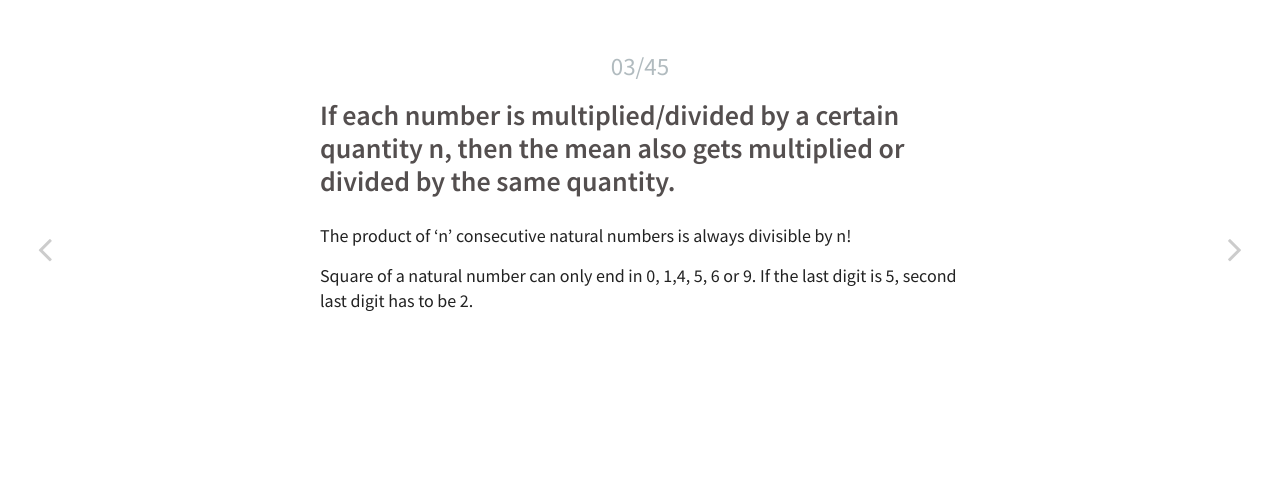
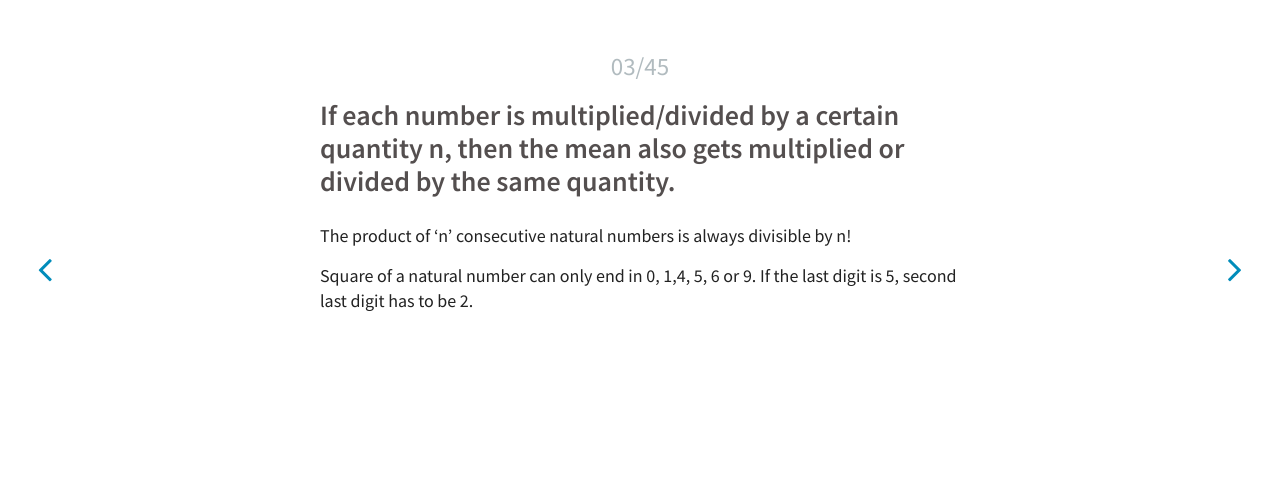
Before and after one commit to RatRaceHQ/RatRaceHQ.github.io, a PHP site: page / in a window 1280 px wide. Shown: the part 79-577 px from the top of the page. Run offline with PHP 8.4, Linux system fonts and the light colour scheme; some libraries are stand-ins or nearby versions.

Commit message:
vertical centering of next/prev nav

```diff
--- a/index.html
+++ b/index.html
@@ -75,8 +75,8 @@
 	  			<p>The product of ‘n’ consecutive natural numbers is always divisible by n!</p>
 	  			<p>Square of a natural number can only end in 0, 1,4, 5, 6 or 9. If the last digit is 5, second last digit has to be 2.</p>
 	  		</div>
-	  		<a href="#" class="navigation navigation-prev"><i class="fa fa-angle-left"></i></a>
-	  		<a href="#" class="navigation navigation-next"><i class="fa fa-angle-right"></i></a>
+	  		<div class="navigation_container navigation-prev"><a href="#" class="navigation "><i class="fa fa-angle-left"></i></a></div>
+	  		<div class="navigation_container navigation-next"><a href="#" class="navigation "><i class="fa fa-angle-right"></i></a></div>
 	   	</div>
 	  </section>
 
--- a/scss/app.scss
+++ b/scss/app.scss
@@ -135,7 +135,7 @@ html,body {
 
 
 // Prev/Next Navigation
-.navigation
+.navigation_container
 {
   position:absolute;
   top:0;
@@ -148,14 +148,18 @@ html,body {
   -webkit-transition:all 350ms ease;
   transition:all 350ms ease;
   font-size:40px;
-  /* flex dooesnt work on old IE, firefox , use Js to vertical align icons*/
+  /* flex dooesnt work on old IE, firefox , use Js to vertical align icons
   display:flex;
   justify-content:center;
   align-content:center;
-  flex-direction:column;
-
-
-
+  flex-direction:column;*/
+}
+.navigation{
+  position: relative;
+  top: 50%;
+  transform: translateY(-50%);
+  -webkit-transform: translateY(-50%);
+  -ms-transform: translateY(-50%);
 }
 
 .navigation:hover
@@ -164,14 +168,16 @@ html,body {
   color:rgba(0,0,0,0.6);
 }
 
-.navigation.navigation-next
+.navigation-next
 {
   right:0;
+
 }
 
-.navigation.navigation-prev
+.navigation-prev
 {
   left:0;
+
 }
 
 /*----media queries -----*/
@@ -181,7 +187,7 @@ html,body {
     width: 65%;
   }
 
-  .navigation
+  .navigation_container
   {
     position:static;
     top:auto;
--- a/stylesheets/app.css
+++ b/stylesheets/app.css
@@ -2776,7 +2776,7 @@ html, body {
 }
 
 /* line 139, ../scss/app.scss */
-.navigation {
+.navigation_container {
   position: absolute;
   top: 0;
   bottom: 0;
@@ -2788,38 +2788,47 @@ html, body {
   -webkit-transition: all 350ms ease;
   transition: all 350ms ease;
   font-size: 40px;
-  /* flex dooesnt work on old IE, firefox , use Js to vertical align icons*/
-  display: flex;
-  justify-content: center;
-  align-content: center;
-  flex-direction: column;
-}
-
-/* line 162, ../scss/app.scss */
+  /* flex dooesnt work on old IE, firefox , use Js to vertical align icons
+  display:flex;
+  justify-content:center;
+  align-content:center;
+  flex-direction:column;*/
+}
+
+/* line 157, ../scss/app.scss */
+.navigation {
+  position: relative;
+  top: 50%;
+  transform: translateY(-50%);
+  -webkit-transform: translateY(-50%);
+  -ms-transform: translateY(-50%);
+}
+
+/* line 166, ../scss/app.scss */
 .navigation:hover {
   text-decoration: none;
   color: rgba(0, 0, 0, 0.6);
 }
 
-/* line 168, ../scss/app.scss */
-.navigation.navigation-next {
+/* line 172, ../scss/app.scss */
+.navigation-next {
   right: 0;
 }
 
-/* line 173, ../scss/app.scss */
-.navigation.navigation-prev {
+/* line 178, ../scss/app.scss */
+.navigation-prev {
   left: 0;
 }
 
 /*----media queries -----*/
 @media screen and (max-width: 1024px) {
-  /* line 180, ../scss/app.scss */
+  /* line 186, ../scss/app.scss */
   .content-wrapper {
     width: 65%;
   }
 
-  /* line 185, ../scss/app.scss */
-  .navigation {
+  /* line 191, ../scss/app.scss */
+  .navigation_container {
     position: static;
     top: auto;
     max-width: 50%;
@@ -2829,36 +2838,36 @@ html, body {
   }
 }
 @media screen and (max-width: 768px) {
-  /* line 196, ../scss/app.scss */
+  /* line 202, ../scss/app.scss */
   .content-wrapper {
     width: 85%;
   }
 
-  /* line 199, ../scss/app.scss */
+  /* line 205, ../scss/app.scss */
   .content-wrapper h6 {
     font-size: 20px;
   }
 }
 @media screen and (max-width: 480px) {
-  /* line 205, ../scss/app.scss */
+  /* line 211, ../scss/app.scss */
   .content-wrapper {
     width: 90%;
     padding: 30px 0;
   }
 
-  /* line 209, ../scss/app.scss */
+  /* line 215, ../scss/app.scss */
   .content-wrapper p {
     font-size: 18px;
     line-height: 23px;
   }
 
-  /* line 213, ../scss/app.scss */
+  /* line 219, ../scss/app.scss */
   .content-wrapper h4 {
     font-size: 22px;
     line-height: 25px;
   }
 
-  /* line 217, ../scss/app.scss */
+  /* line 223, ../scss/app.scss */
   .content-wrapper h6 {
     font-size: 17px;
     line-height: 25px;
@@ -2866,13 +2875,13 @@ html, body {
   }
 }
 @media screen and (max-width: 320px) {
-  /* line 226, ../scss/app.scss */
+  /* line 232, ../scss/app.scss */
   .content-wrapper {
     width: 90%;
     padding: 15px 0;
   }
 
-  /* line 231, ../scss/app.scss */
+  /* line 237, ../scss/app.scss */
   .content-wrapper p {
     font-size: 16px;
     line-height: 20px;
```
